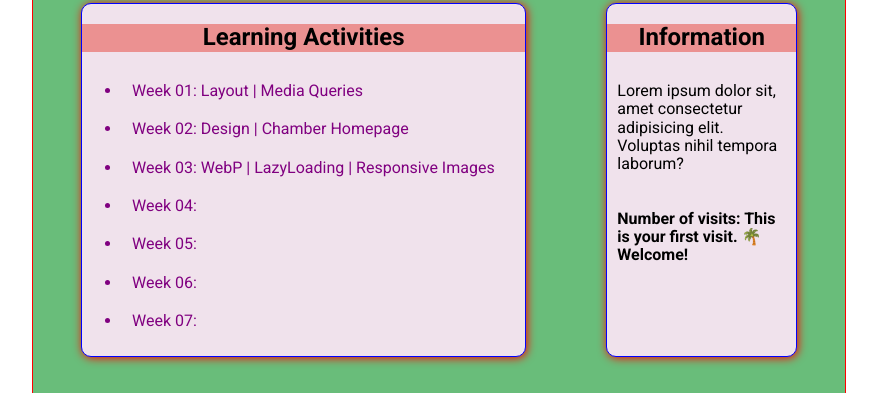
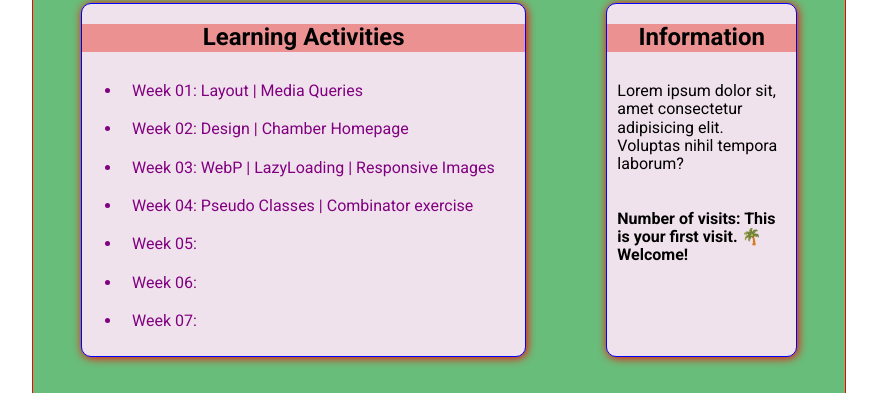
Before and after one commit to emeksdot/wdd230, a plain HTML site: page index.html in a window 1280 px wide. Shown: the part 887-1280 px from the top of the page, without its empty margins (201-1078 px from the left). Drawn offline with Linux system fonts and the light colour scheme.

Commit message:
completed the W3School combinator exercise

```diff
--- a/index.html
+++ b/index.html
@@ -66,7 +66,8 @@
         <li>Week 03: <a href="week03/images/landscape.webp">WebP |</a> <a href="week03/lazyload.html">LazyLoading |</a>
           <a href="week03/responsive-images.html">Responsive Images</a>
         </li>
-        <li>Week 04: <a href=""></a></li>
+        <li>Week 04: <a href="https://codepen.io/emeksdot/pen/pomEYBB">Pseudo Classes |</a> <a
+            href="week04/images/2024-05-26.png">Combinator exercise</a></li>
         <li>Week 05: <a href=""></a></li>
         <li>Week 06: <a href=""></a></li>
         <li>Week 07: <a href=""></a></li>
```
Also changed, not shown: week04/images/2024-05-26.png (added).
